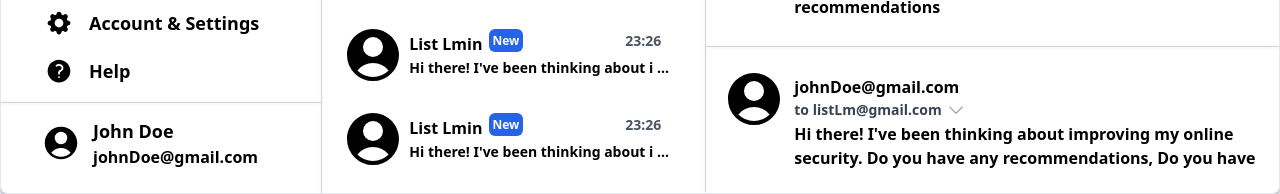
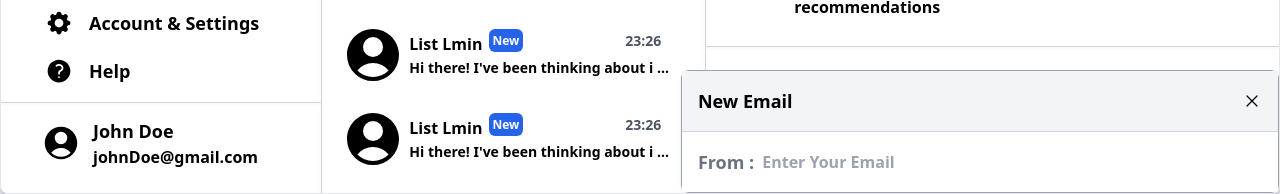
Before and after one commit to NeerajChinna123/SafeMail, a Next.js app: page / in a window 1280 px wide. Shown: the part 696-890 px from the top of the page. Built offline with nearby package versions, Linux system fonts and the light colour scheme.

Commit message:
minor fixes

```diff
--- a/src/pages/index.tsx
+++ b/src/pages/index.tsx
@@ -27,6 +27,8 @@ const animationTransition = {
 const Main = (props: propsData) => {
 
   const [currentNav, setCurrentNav] = useState('Emails');
+
+  const [compose, setCompose] = useState(false);
 
   const emails = [{
     id: 1,
@@ -481,7 +483,7 @@ const Main = (props: propsData) => {
                   <div>
                     <p className="text-black text-[1.5rem] font-bold">All Emails</p>
                   </div>
-                  <motion.div whileTap={{ scale: 0.99 }} className="flex mt-1 flex-row hover:opacity-80 transition-all transform ease-in-out duration-300 space-x-2 items-center px-3 py-3 bg-black cursor-pointer rounded-xl">
+                  <motion.div onClick={() => setCompose(true)} whileTap={{ scale: 0.99 }} className="flex mt-1 flex-row hover:opacity-80 transition-all transform ease-in-out duration-300 space-x-2 items-center px-3 py-3 bg-black cursor-pointer rounded-xl">
                     <PencilSquareIcon className="h-5 w-5 text-white font-semibold" />
                     <p className="font-semibold text-lg" >Compose</p>
                   </motion.div>
@@ -531,9 +533,6 @@ const Main = (props: propsData) => {
                           </div>
                         ))}
                       </div>
-
-
-
                     </div>
                   </div>
 
@@ -550,8 +549,6 @@ const Main = (props: propsData) => {
                             <p className="text-black font-bold text-md">{email?.fromEmail}</p>
                             <p className="text-gray-700 font-semibold text-sm relative">to {email?.toEmail} <span className="absolute"><ChevronDownIcon className="h-5 w-5 font-bold text-gray-400 ml-1 pt-[0.03rem]" /></span> </p>
                             <p className="text-black text-md font-semibold">{email?.body}</p>
-
-
                           </div>
 
                           <div className=" border-b shadow border-gray-300 shadow-gray-200 w-full absolute left-[-0.5rem] bottom-[-0.8rem]"></div>
@@ -580,6 +577,24 @@ const Main = (props: propsData) => {
           <div className="border-l border-gray-300 shadow shadow-gray-200 z-100 h-[90%]  absolute top-[5.1rem] left-[44rem] ">
 
           </div>
+          <motion.div className="absolute border z-50 border-gray-400 rounded-lg w-[46.8%] shadow shadow-gray-200 flex right-0 bottom-0 flex-col">
+            <div className="flex flex-row justify-between p-4 items-center bg-gray-100">
+              <p className="text-lg text-black font-semibold">New Email</p>
+              <XMarkIcon className="h-5 w-5 text-black" />
+            </div>
+            <div className="border-b border-gray-300 shadow shadow-gray-200 z-100 w-[100%] ">
+
+            </div>
+
+            <div className="flex flex-row space-x-2 p-4 items-center bg-white">
+              <div><p className="text-gray-500 text-lg font-semibold">From : </p></div>
+              <input type='email' className="outline-none text-black w-[60%] font-semibold" placeholder="Enter Your Email" />
+              <div>
+
+              </div>
+            </div>
+
+          </motion.div>
         </div>
         {/* @ts-ignore */}
         <div className="">
```
